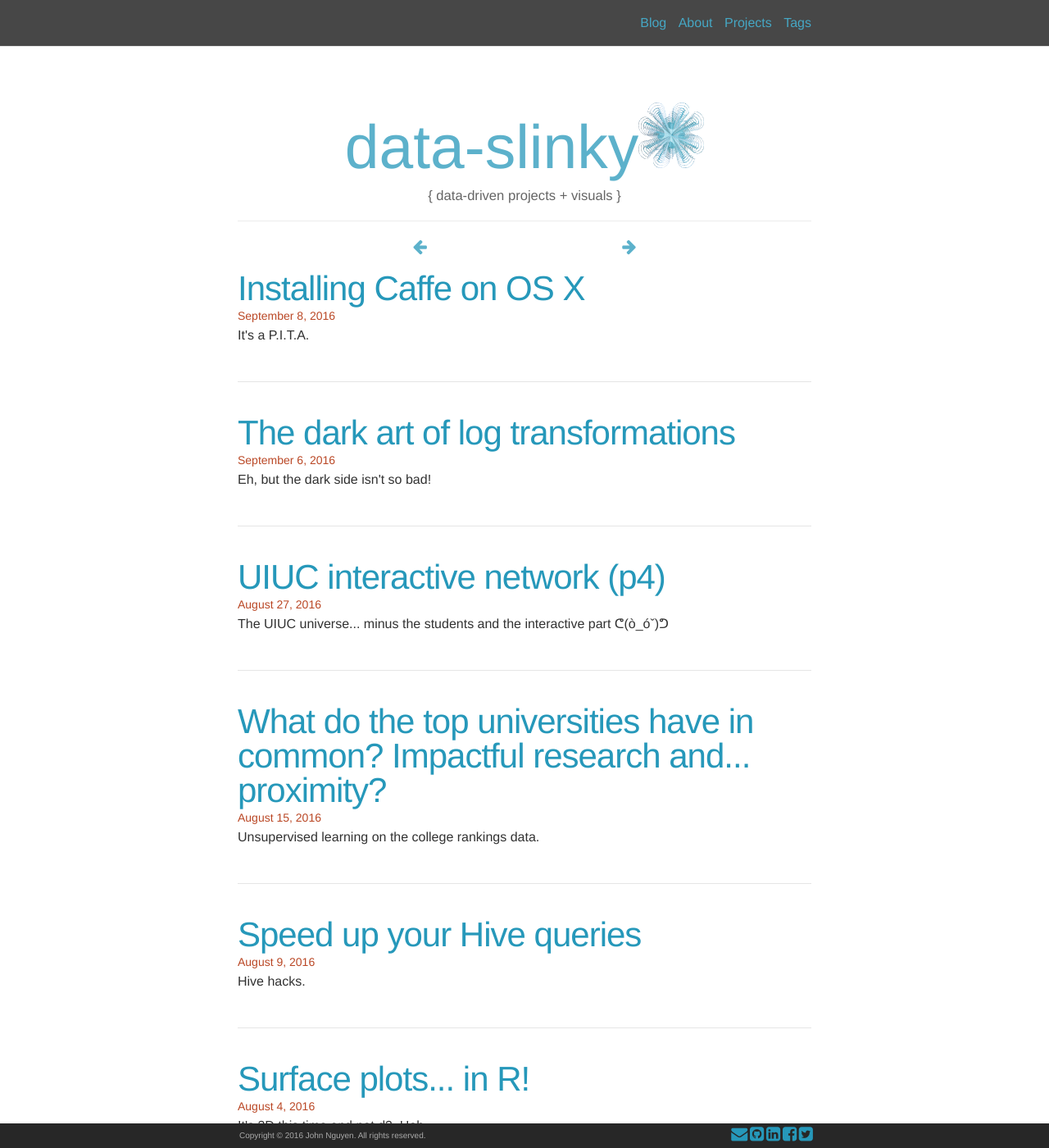
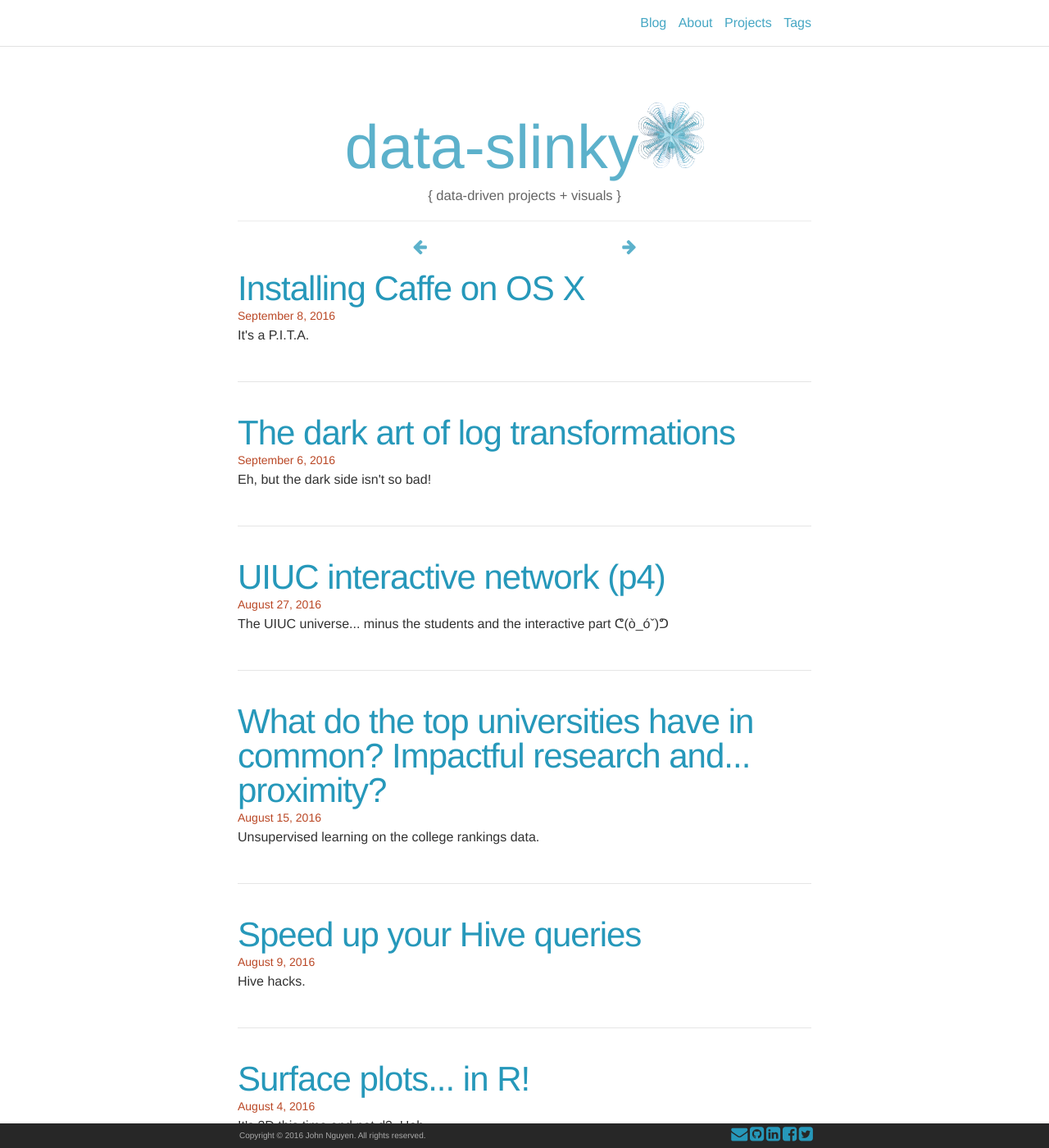
Before and after one commit to data-slinky/data-slinky.github.io, a Jekyll site: the page built from index.html, in a window 1280 px wide and 1400 px high. Shown: the whole window at 82% size. Built offline with Jekyll 4.4.1, drawn with Linux system fonts in a browser that asks for light colours; nearby versions of some CDN libraries; the list of posts is cut into pages by our own code.

Commit message:
changed background and text color

```diff
--- a/_sass/_layout.scss
+++ b/_sass/_layout.scss
@@ -4,7 +4,7 @@
  */
 .site-header {
 border-bottom: 1px solid $grey-color-light;
-background-color: $grey-color-dark;
+background-color: #FFFFFF;
 opacity: 0.85;
 position:fixed;
 left:0px;
```
